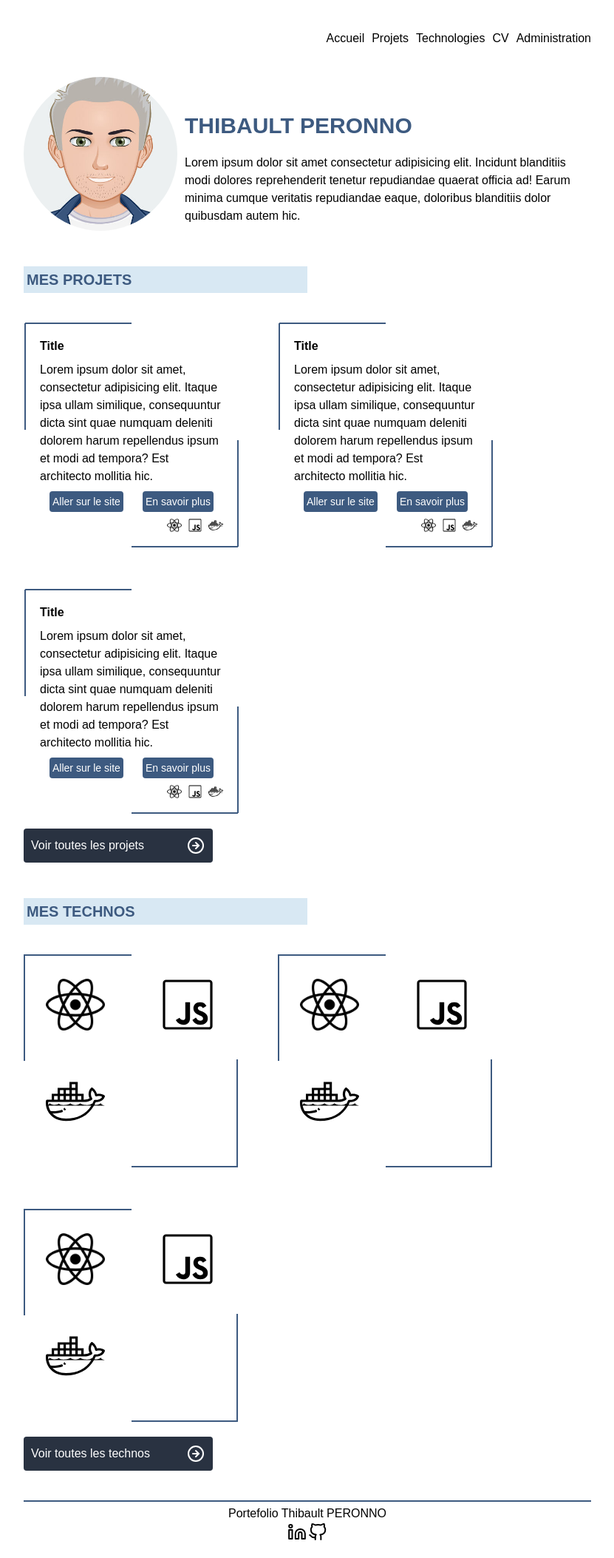
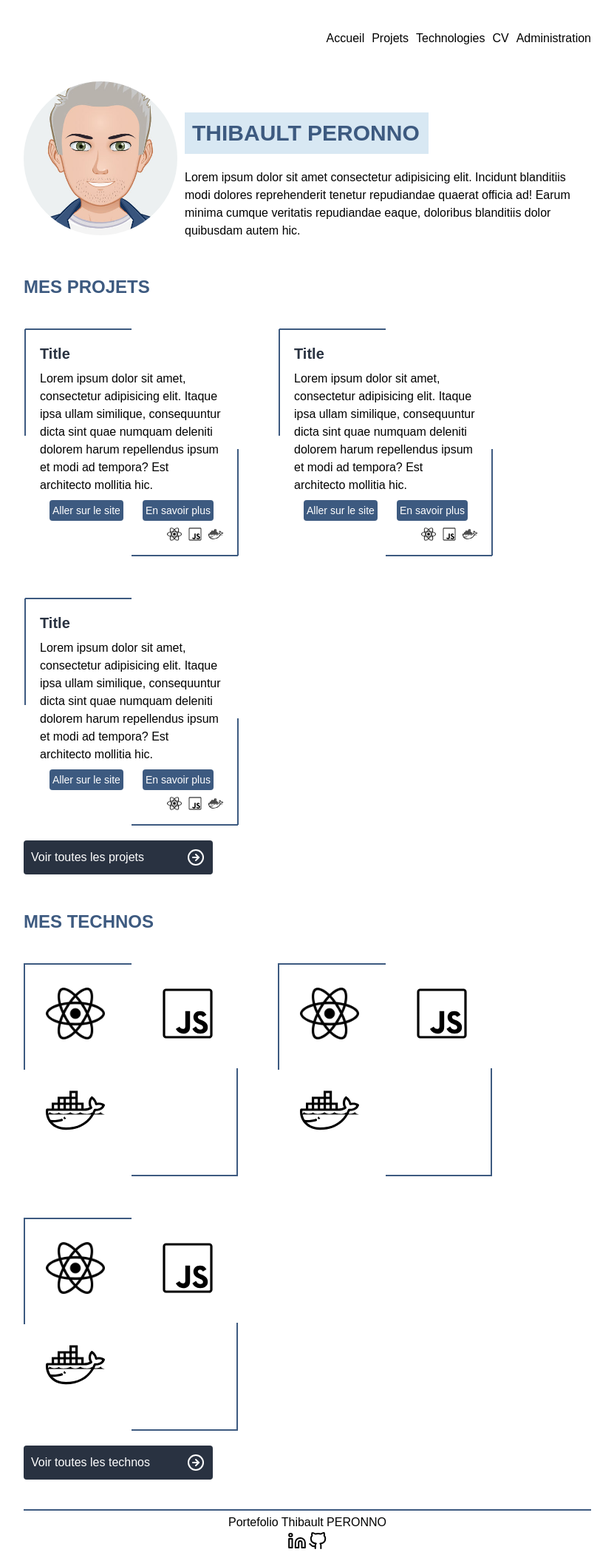
Before and after one commit to thibault-peronno/portefolio, a PHP site: page /app/views/home.htm in a window 1280 px wide. Shown: the whole page at 74% size, without its empty margins (224-1055 px from the left). Before the commit the page ends 2082 px from the top, so only its background shows below. Run offline with PHP 8.4, Linux system fonts and the light colour scheme.

Commit message:
standardize homt

```diff
--- a/app/views/home.htm
+++ b/app/views/home.htm
@@ -55,7 +55,7 @@
         <img src="../../public/assets/images/face_co.jpg" alt="" class="w-52 h-52 rounded-full self-center sm:mr-2.5 sm:self-left" />
         <div class="flex flex-col">
           <h1
-            class="text-3xl text-secondary mb-5 text-secondary uppercase font-bold sm:mt-12"
+            class="text-3xl text-secondary bg-primary text-secondary uppercase font-bold p-2.5 sm:w-[60%] mb-5 sm:mt-12"
           >
             Thibault PERONNO
           </h1>
@@ -69,7 +69,7 @@
       </section>
       <section>
         <h2
-          class="bg-primary text-secondary text-xl uppercase font-bold p-1 my-10 sm:w-6/12 sm:mt-12"
+          class="text-2xl text-secondary uppercase font-bold my-10 sm:w-6/12 sm:mt-12"
         >
           Mes projets
         </h2>
@@ -85,7 +85,7 @@
             <span
               class="absolute w-3/12 h-0.5 bg-secondary top-[45%] left-[45%] origin-left rotate-90 animate-borderLeft"
             ></span>
-              <h3 class="font-bold mb-2 inline-block opacity-0 scale-50 animate-projectsScale">Title</h3>
+              <h3 class="text-xl font-bold text-btn-sec mb-2 inline-block opacity-0 scale-50 animate-projectsScale">Title</h3>
               <p class="mb-2 opacity-0 scale-20 animate-projectsScale">
                 Lorem ipsum dolor sit amet, consectetur adipisicing elit. Itaque
                 ipsa ullam similique, consequuntur dicta sint quae numquam
@@ -135,7 +135,7 @@
             <span
               class="absolute w-3/12 h-0.5 bg-secondary top-[45%] left-[45%] origin-left rotate-90 animate-borderLeft"
             ></span>
-              <h3 class="font-bold mb-2 inline-block opacity-0 scale-50 animate-projectsScale">Title</h3>
+              <h3 class="text-xl font-bold text-btn-sec mb-2 inline-block opacity-0 scale-50 animate-projectsScale">Title</h3>
               <p class="mb-2 opacity-0 scale-20 animate-projectsScale">
                 Lorem ipsum dolor sit amet, consectetur adipisicing elit. Itaque
                 ipsa ullam similique, consequuntur dicta sint quae numquam
@@ -185,7 +185,7 @@
             <span
               class="absolute w-3/12 h-0.5 bg-secondary top-[45%] left-[45%] origin-left rotate-90 animate-borderLeft"
             ></span>
-              <h3 class="font-bold mb-2 inline-block opacity-0 scale-50 animate-projectsScale">Title</h3>
+              <h3 class="text-xl font-bold text-btn-sec mb-2 inline-block opacity-0 scale-50 animate-projectsScale">Title</h3>
               <p class="mb-2 opacity-0 scale-20 animate-projectsScale">
                 Lorem ipsum dolor sit amet, consectetur adipisicing elit. Itaque
                 ipsa ullam similique, consequuntur dicta sint quae numquam
@@ -241,7 +241,7 @@
       </section>
       <section>
         <h2
-          class="bg-primary text-secondary text-xl uppercase font-bold p-1 my-10 sm:w-6/12 sm:mt-12"
+          class="text-2xl text-secondary uppercase font-bold my-10 sm:w-6/12 sm:mt-12"
         >
           Mes technos
         </h2>
@@ -343,7 +343,7 @@
           </div>
         </div>
         <button
-          class="bg-btn-sec rounded flex p-2.5 justify-between items-center mt-5 w-64"
+          class="bg-btn-sec rounded flex p-2.5 items-center  w-64 justify-between mt-5"
         >
           <p class="text-white">Voir toutes les technos</p>
           <img
--- a/style/output.css
+++ b/style/output.css
@@ -2438,6 +2438,11 @@ video {
   line-height: 1.75rem;
 }
 
+.text-2xl {
+  font-size: 1.5rem;
+  line-height: 2rem;
+}
+
 .font-bold {
   font-weight: 700;
 }
@@ -2985,6 +2990,14 @@ video {
     width: max-content;
   }
 
+  .sm\:w-\[50\%\] {
+    width: 50%;
+  }
+
+  .sm\:w-\[60\%\] {
+    width: 60%;
+  }
+
   .sm\:snap-none {
     scroll-snap-type: none;
   }
```
Also changed, not shown: docs/re-use-tailwind.md (added, +32 -0 lines).
